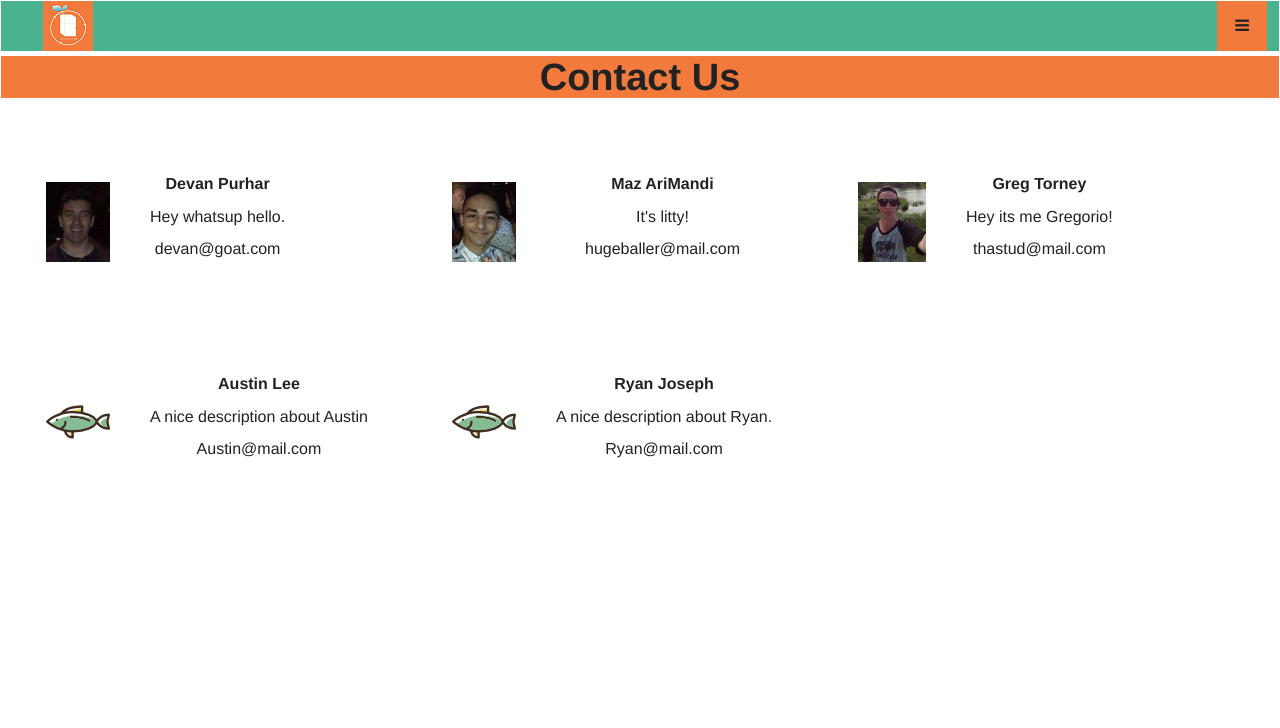
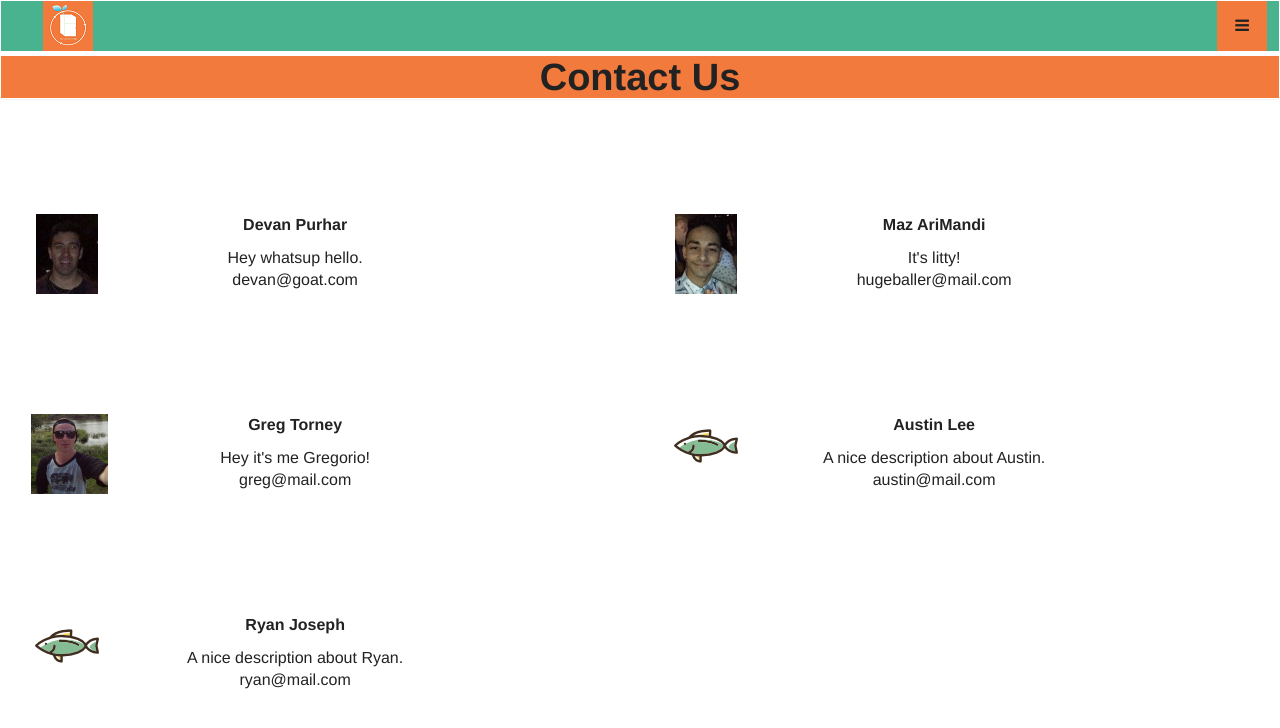
Before and after one commit to AustinBCIT/MVF, a PHP site: page /contact.html in a window 1280 px wide. Shown: the top 728 px of the page. Run offline with PHP 8.4, Linux system fonts and the light colour scheme; some libraries are stand-ins or nearby versions.

Commit message:
Fixed the contact page

```diff
--- a/contact.html
+++ b/contact.html
@@ -106,79 +106,41 @@
 
         <div class="title-container">
                  Contact Us</div>
-        <div class="contact-container col-md-12 pull-md-12">
-            <div class="border col-md-12 pull-md-12">
-        <div class="affiliates col-md-4">
-            <table>
-                <tr>
-                    <td rowspan="3"><img src="images/devan.jpg" height="80px" width="64px"></td>
-                    <td><p><strong>Devan Purhar</strong></p></td>
-                </tr>
-                <tr>
-                    <td><p>Hey whatsup hello.</td>
-                </tr>
-                <tr>
-                    <td><p>devan@goat.com</td>
-                </tr>
-            </table>
+            <div class="border col-md-12 pull-md-12"></div>
+                    <div class="affiliates col-md-6 col-xs-12">
+
+                <div class="aff-image col-md-2 col-xs-3">
+                    <img src="images/devan.jpg" height="80px">
                     </div>
-            <div class="affiliates col-md-4">
-            <table class="greg">
-                  <tr>
-                    <td rowspan="3"><img src="images/maz.jpg" height="80px" width="64px"></td>
-                    <td><p><strong>Maz AriMandi</strong></p></td>
-                </tr>
-                <tr>
-                    <td><p>It's litty!</td>
-                </tr>
-                <tr>
-                    <td><p>hugeballer@mail.com</td>
-                </tr>
-                </table>
+        <div class="aff-descrip col-xs-6 col-md-7"><p><strong>Devan Purhar</strong></p>Hey whatsup hello.<p>devan@goat.com</p></div>
                 </div>
-            <div class="affiliates col-md-4">
-            <table>
-                    <tr>
-                    <td rowspan="3"><img src="images/greg.jpg" height="80px" width="68px"></td>
-                    <td><p><strong>Greg Torney</strong></td>
-                </tr>
-                <tr>
-                    <td><p>Hey its me Gregorio!</td>
-                </tr>
-                <tr>
-                    <td><p>thastud@mail.com</td>
-                </tr>
-            </table>
+                <div class="affiliates col-md-6 col-xs-12">
+
+                <div class="aff-image col-md-2 col-xs-3">
+                    <img src="images/maz.jpg" height="80px">
                     </div>
-            <div class="affiliates col-md-4">
-            <table>
-                <tr>
-                    <td rowspan="3"><img src="images/meats/002-food-8.png"></td>
+        <div class="aff-descrip col-xs-6 col-md-7"><p><strong>Maz AriMandi</strong></p>It's litty!<p>hugeballer@mail.com</p></div>
+                </div>
+            <div class="affiliates col-md-6 col-xs-12">
 
-                    <td><p><strong>Austin Lee</strong></p></td>
-                </tr>
-                <tr>
-                    <td><p>A nice description about Austin</td>
-                </tr>
-                <tr>
-                    <td><p>Austin@mail.com</td>
-                </tr>
-            </table>
+                <div class="aff-image col-md-2 col-xs-3">
+                    <img src="images/greg.jpg" height="80px">
                     </div>
-            <div class="affiliates col-md-4">
-            <table>
-                <tr>
-                    <td rowspan="3"><img src="images/meats/002-food-8.png"></td>
-                    <td><p><strong>Ryan Joseph</strong></p></td>
-                </tr>
-                <tr>
-                    <td><p>A nice description about Ryan.</td>
-                </tr>
-                <tr>
-                    <td><p>Ryan@mail.com</td>
-                </tr>
-            </table>
+        <div class="aff-descrip col-xs-6 col-md-7"><p><strong>Greg Torney</strong></p>Hey it's me Gregorio!<p>greg@mail.com</p></div>
                 </div>
+        <div class="affiliates col-md-6 col-xs-12">
+
+                <div class="aff-image col-md-2 col-xs-3">
+                    <img src="images/meats/002-food-8.png">
+                    </div>
+        <div class="aff-descrip col-xs-6 col-md-7"><p><strong>Austin Lee</strong></p>A nice description about Austin.<p>austin@mail.com</p></div>
+                </div>
+    <div class="affiliates col-md-6 col-xs-12">
+
+                <div class="aff-image col-md-2 col-xs-3">
+                    <img src="images/meats/002-food-8.png">
+                    </div>
+        <div class="aff-descrip col-xs-6 col-md-7"><p><strong>Ryan Joseph</strong></p>A nice description about Ryan.<p>ryan@mail.com</p></div>
                 </div>
             </div>
 
--- a/css/contact.css
+++ b/css/contact.css
@@ -37,14 +37,8 @@
 
 }
 
-table {
-    display: block;
+.affiliates {
+    height:150px;
+    margin-bottom: 25px; !important;
+    padding-top:40px;
 }
-
-td p {
-    margin-left: 40px;
-    display: block;
-}
-.greg p{
-    margin-left: 69px;
-}
```
Lines whose indentation alone changed are shown as unchanged.
